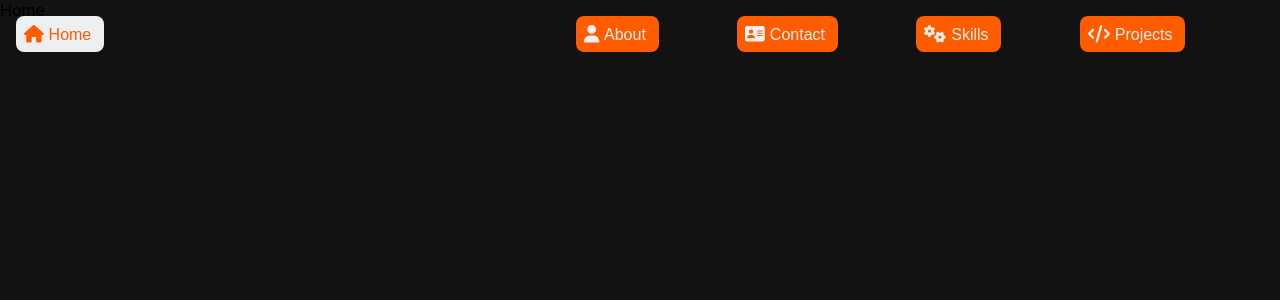
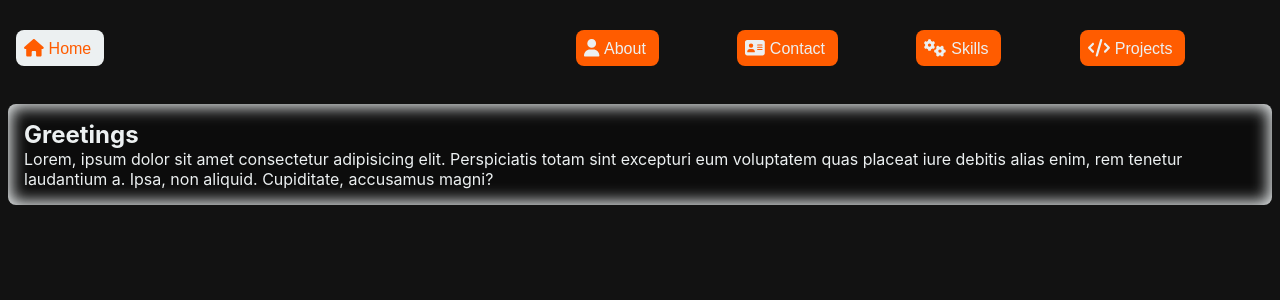
Before and after one commit to RajveerNarang/raghuweb, a React (Vite) app: page / in a window 1280 px wide. Shown: the top 300 px of the page. Built offline with nearby package versions, Linux system fonts and the light colour scheme.

Commit message:
Update: Loader and Main
loader overflow and restructure router and top spacing

```diff
--- a/src/App.jsx
+++ b/src/App.jsx
@@ -2,10 +2,11 @@ import {BrowserRouter as Router, Routes, Route } from 'react-router-dom'
 import { lazy, Suspense } from 'react';
 
 // import V1Container from '@src/v1Components/V1Container';
-import Main from '@components/MainComponent/Main';
+// import Main from '@components/MainComponent/Main';
 import Loader from '@components/Basics/Loader/Loader';
 
 const V1Container = lazy(() => import('@src/v1Components/V1Container'));
+const Main = lazy(() => import('@components/MainComponent/Main'));
 
 const App = () => {
 	return (
@@ -15,7 +16,11 @@ const App = () => {
 				<Suspense fallback={<Loader />}>
 					<V1Container />
 				</Suspense>} />
-				<Route path='/*' element={<Main />} />
+				<Route path='/*' element={
+					<Suspense fallback={<Loader />}>
+						<Main />
+					</Suspense>
+				} />
 			</Routes>
 		</Router>
 	);
--- a/src/Components/Basics/Loader/loader.module.scss
+++ b/src/Components/Basics/Loader/loader.module.scss
@@ -5,9 +5,7 @@
 	height: 100vh;
 	width: 100vw;
 	display: flex;
-	// flex-flow: column nowrap;
 	justify-content: center;
-	// align-content: center;
 	align-items: center;
 	scale: 5;
 
@@ -24,17 +22,17 @@
 	.dbl_spin__1 {
 		height: 2rem;
 		width: 2rem;
-		border-top: 0.25rem solid $dark-primary-hover;
-		border-left: 0.25rem solid $dark-primary-hover;
-		animation: dblspin 1.8s linear infinite;
+		border-top: 0.15rem solid $dark-primary-hover;
+		border-left: 0.15rem solid $dark-primary-hover;
+		animation: dblspin 2s linear infinite;
 	}
 
 	.dbl_spin__2 {
 		height: 3rem;
 		width: 3rem;
-		border-bottom: 0.25rem solid $dark-primary;
-		border-left: 0.25rem solid $dark-primary;
-		animation: dblspin2 1.2s linear infinite;
+		border-bottom: 0.2rem solid $dark-primary;
+		border-left: 0.2rem solid $dark-primary;
+		animation: dblspin2 1.5s linear infinite;
 	}
 }
 
--- a/src/Components/HomeComponent/Home.jsx
+++ b/src/Components/HomeComponent/Home.jsx
@@ -1,8 +1,14 @@
 import React from 'react'
+import GlassCard from '../Basics/GlassBox/GlassCard'
 
 const Home = () => {
   return (
-	<div>Home</div>
+	<>
+    <GlassCard>
+      <h1>Greetings</h1>
+      <p>Lorem, ipsum dolor sit amet consectetur adipisicing elit. Perspiciatis totam sint excepturi eum voluptatem quas placeat iure debitis alias enim, rem tenetur laudantium a. Ipsa, non aliquid. Cupiditate, accusamus magni?</p>
+    </GlassCard>
+  </>
   )
 }
 
--- a/src/Components/MainComponent/Main.jsx
+++ b/src/Components/MainComponent/Main.jsx
@@ -1,59 +1,17 @@
-import React, { Suspense, lazy } from 'react'
-import { Route, Routes } from 'react-router-dom'
+import React, { lazy } from 'react'
 // import styles from './main.module.scss'
-import Loader from '@components/Basics/Loader/Loader';
 
 const Navbar = lazy(() => import('@components/NavbarComponent/Navbar'))
+const Routing = lazy(() => import('@components/MainComponent/Routing'))
 // const Login = lazy(() => import('@components/LoginComponent/Login'))
-const Home = lazy(() => import('@components/HomeComponent/Home'))
-const About = lazy(() => import('@components/AboutComponent/About'))
-const Contact = lazy(() => import('@components/ContactComponent/Contact'))
-const Skills = lazy(() => import('@components/SkillsComponent/Skills'))
-const Projects = lazy(() => import('@components/ProjectsComponent/Projects'))
 
 function Main() {
 
   return (
 	<>
-        <Navbar />
-        <Routes>
-          <Route path=''
-            element={
-              <Suspense fallback={<Loader />}>
-                <Home />
-              </Suspense>
-            }
-          />
-          <Route path='about'
-            element={
-              <Suspense fallback={<Loader />}>
-                <About />
-              </Suspense>
-            }
-          />
-          <Route path='contact'
-            element={
-              <Suspense fallback={<Loader />}>
-                <Contact />
-              </Suspense>
-            }
-          />
-          <Route path='skills'
-            element={
-              <Suspense fallback={<Loader />}>
-                <Skills />
-              </Suspense>
-            }
-          />
-          <Route path='projects'
-            element={
-              <Suspense fallback={<Loader />}>
-                <Projects />
-              </Suspense>
-            }
-          />
-        </Routes>
-      </>
+    <Navbar />
+    <Routing addStyle={{paddingTop: '12vh'}} />
+  </>
   )
 }
 
--- /dev/null
+++ b/src/Components/MainComponent/Routing.jsx
@@ -0,0 +1,55 @@
+import React, { Suspense, lazy } from 'react'
+import { Route, Routes } from 'react-router-dom'
+
+import Loader from '@components/Basics/Loader/Loader';
+const Home = lazy(() => import('@components/HomeComponent/Home'))
+const About = lazy(() => import('@components/AboutComponent/About'))
+const Contact = lazy(() => import('@components/ContactComponent/Contact'))
+const Skills = lazy(() => import('@components/SkillsComponent/Skills'))
+const Projects = lazy(() => import('@components/ProjectsComponent/Projects'))
+
+const Routing = ({ addStyle }) => {
+  return (
+	<div style={{...addStyle}}>
+		<Routes>
+			<Route path=''
+				element={
+				<Suspense fallback={<Loader />}>
+					<Home />
+				</Suspense>
+				}
+			/>
+			<Route path='about'
+				element={
+				<Suspense fallback={<Loader />}>
+					<About />
+				</Suspense>
+				}
+			/>
+			<Route path='contact'
+				element={
+				<Suspense fallback={<Loader />}>
+					<Contact />
+				</Suspense>
+				}
+			/>
+			<Route path='skills'
+				element={
+				<Suspense fallback={<Loader />}>
+					<Skills />
+				</Suspense>
+				}
+			/>
+			<Route path='projects'
+				element={
+				<Suspense fallback={<Loader />}>
+					<Projects />
+				</Suspense>
+				}
+			/>
+		</Routes>
+	</div>
+  )
+}
+
+export default Routing
--- a/src/Components/NavbarComponent/DesktopNav.jsx
+++ b/src/Components/NavbarComponent/DesktopNav.jsx
@@ -15,7 +15,7 @@ const DesktopNav = () => {
 				<Button
 					name={'Home'}
 					iconClass={faHome}
-					addClass={`${isActive(location, '/') ? styles.active: null }`}
+					addClass={`${isActive(location, '/') ? styles.active: '' }`}
 				/>
 			</Link>
 		</div>
@@ -24,28 +24,28 @@ const DesktopNav = () => {
 				<Button
 					name={'About'}
 					iconClass={faUser}
-					addClass={`${isActive(location, '/about') ? styles.active: null }`}
+					addClass={`${isActive(location, '/about') ? styles.active: '' }`}
 				/>
 			</Link>
 			<Link to={`/contact`}>
 				<Button
 					name={'Contact'}
 					iconClass={faAddressCard}
-					addClass={`${isActive(location, '/contact') ? styles.active: null }`}
+					addClass={`${isActive(location, '/contact') ? styles.active: '' }`}
 				/>
 			</Link>
 			<Link to={`/skills`}>
 				<Button
 					name={'Skills'}
 					iconClass={faGears}
-					addClass={`${isActive(location, '/skills') ? styles.active: null }`}
+					addClass={`${isActive(location, '/skills') ? styles.active: '' }`}
 				/>
 			</Link>
 			<Link to={`/projects`}>
 				<Button
 					name={'Projects'}
 					iconClass={faCode}
-					addClass={`${isActive(location, '/projects') ? styles.active: null }`}
+					addClass={`${isActive(location, '/projects') ? styles.active: '' }`}
 				/>
 			</Link>
 		</div>
--- a/src/Components/NavbarComponent/MobileNav.jsx
+++ b/src/Components/NavbarComponent/MobileNav.jsx
@@ -31,7 +31,7 @@ const MobileNav = () => {
 					<Button
 						name={'Home'}
 						iconClass={faHome}
-						addClass={`${isActive(location, '/') ? styles.active: null }`}
+						addClass={`${isActive(location, '/') ? styles.active: '' }`}
 					/>
 			</Link>
 			<Link
@@ -40,7 +40,7 @@ const MobileNav = () => {
 					<Button
 						name={'About'}
 						iconClass={faUser}
-						addClass={`${isActive(location, '/about') ? styles.active: null }`}
+						addClass={`${isActive(location, '/about') ? styles.active: '' }`}
 					/>
 			</Link>
 			<Link
@@ -49,7 +49,7 @@ const MobileNav = () => {
 					<Button
 						name={'Contact'}
 						iconClass={faAddressCard}
-						addClass={`${isActive(location, '/contact') ? styles.active: null }`}
+						addClass={`${isActive(location, '/contact') ? styles.active: '' }`}
 					/>
 			</Link>
 			<Link
@@ -58,7 +58,7 @@ const MobileNav = () => {
 					<Button
 						name={'Skills'}
 						iconClass={faGears}
-						addClass={`${isActive(location, '/skills') ? styles.active: null }`}
+						addClass={`${isActive(location, '/skills') ? styles.active: '' }`}
 					/>
 			</Link>
 			<Link
@@ -67,7 +67,7 @@ const MobileNav = () => {
 					<Button
 						name={'Projects'}
 						iconClass={faCode}
-						addClass={`${isActive(location, '/projects') ? styles.active: null }`}
+						addClass={`${isActive(location, '/projects') ? styles.active: '' }`}
 					/>
 			</Link>
 		</div>
--- a/src/Components/NavbarComponent/navbar.module.scss
+++ b/src/Components/NavbarComponent/navbar.module.scss
@@ -2,7 +2,15 @@
 
 .navbar {
     position: fixed;
+	top: 0;
+	z-index: 999;
     width: 100vw;
+
+	@include media-md {
+		height: 12vh;
+	}
+
+	background-color: $dark-secondary;
 
 	display: flex;
 	justify-content: space-between;
@@ -17,7 +25,7 @@
 
 		.rotate0 {
 			font-size: 1.5rem;
-			animation: revRotateToX 0.8s ease-in-out backwards;
+			animation: revRotateToX 0.8s ease-in-out forwards;
 		}
 		.rotate45 {
 			font-size: 1.5rem;
--- a/src/index.scss
+++ b/src/index.scss
@@ -12,6 +12,7 @@
 html,
 body {
 	height: 100%;
+	overflow: hidden;
 }
 
 a {
```
